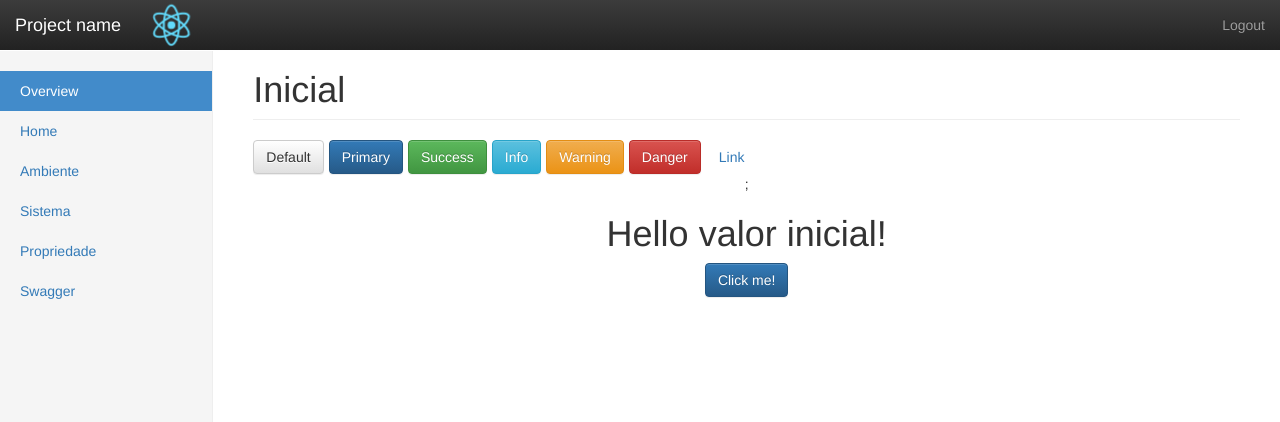
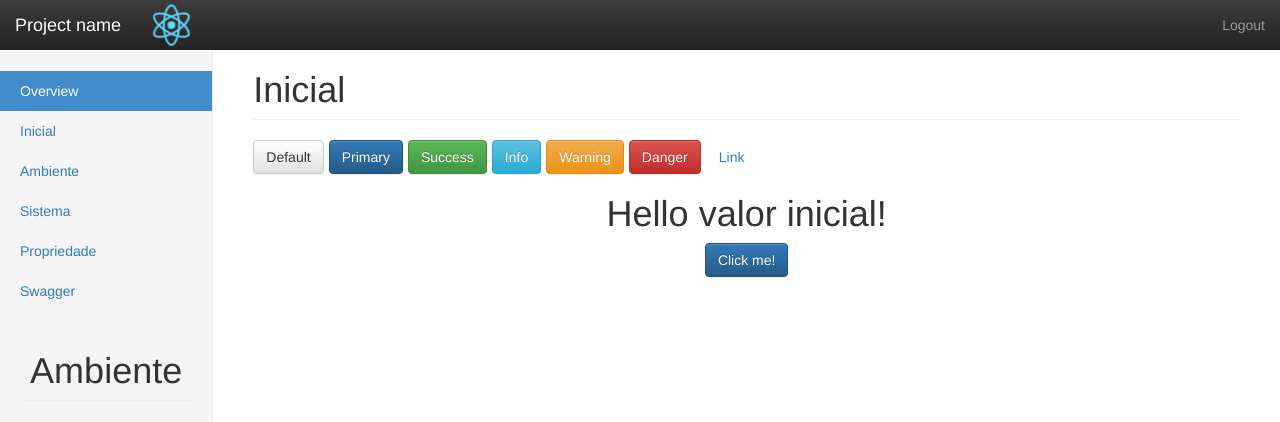
Before and after one commit to marcusjpl/reactClient, a React (Create React App) app: page /ambiente in a window 1280 px wide. Shown: the top 422 px of the page. Built offline with nearby package versions, Linux system fonts and the light colour scheme.

Commit message:
Adicionando Router

```diff
--- a/package.json
+++ b/package.json
@@ -8,6 +8,7 @@
     "react": "^16.4.1",
     "react-bootstrap": "^0.32.1",
     "react-dom": "^16.4.1",
+    "react-router-dom": "^4.3.1",
     "react-scripts": "1.1.4"
   },
   "scripts": {
--- a/src/App.js
+++ b/src/App.js
@@ -2,7 +2,6 @@ import React, { Component } from 'react';
 import { Navbar, Jumbotron, Button, Badge, ButtonToolbar } from 'react-bootstrap';
 import $ from 'jquery';
 import Hello from './componentes/Hello';
-import logo from './logo.svg';
 import './App.css';
 
 
@@ -30,7 +29,7 @@ class App extends Component {
           <Button bsStyle="danger">Danger</Button>
           {/* Deemphasize a button by making it look like a link while maintaining button behavior */}
           <Button bsStyle="link">Link</Button>
-        </ButtonToolbar>;
+        </ButtonToolbar>
 
 
         <Hello message = "oi"></Hello>
--- a/src/template/Menu.js
+++ b/src/template/Menu.js
@@ -1,18 +1,24 @@
 import React, { Component } from 'react';
-import { Navbar, Jumbotron, Button, Badge, ButtonToolbar } from 'react-bootstrap';
+import { Button } from 'react-bootstrap';
+import { BrowserRouter as Router, Switch, Route, Link } from 'react-router-dom'
+import Ambiente from '../view/Ambiente';
+import Sistema from '../view/Sistema';
+import Inicial from '../view/Inicial';
 
 export default class Menu extends React.Component {
 
     render() {
          return (
+
+           <Router>
            <div className="col-sm-3 col-md-2 sidebar">
              <ul className="nav nav-sidebar">
                <li className="active"><a href="#">Overview <span className="sr-only">(current)</span></a></li>
-               <li><a href="#">Home</a></li>
-               <li><a href="#">Ambiente</a></li>
-               <li><a href="#">Sistema</a></li>
-               <li><a href="#">Propriedade</a></li>
-               <li><a href="#">Swagger</a></li>
+               <li><Link to={'/'}>Inicial</Link></li>
+               <li><Link to={'/ambiente'}>Ambiente</Link></li>
+               <li><Link to={'/sistema'}>Sistema</Link></li>
+               <li><Link to={'/propriedade'}>Propriedade</Link></li>
+               <li><Link to={'/swagger'}>Swagger</Link></li>
              </ul>
           {/*   <ul className="nav nav-sidebar">
                <li><a href="">Nav item</a></li>
@@ -26,7 +32,15 @@ export default class Menu extends React.Component {
                <li><a href="">One more nav</a></li>
                <li><a href="">Another nav item</a></li>
              </ul>*/}
+
+             <Switch>
+               <Route exact path="/" component={Inicial} />
+               <Route path="/ambiente" component={Ambiente} />
+               <Route path="/sistema" component={Sistema} />
+             </Switch>
+
            </div>
+         </Router>
         )
     }
 }
--- /dev/null
+++ b/src/view/Ambiente.js
@@ -0,0 +1,18 @@
+import React, { Component } from 'react';
+import { Button } from 'react-bootstrap';
+import $ from 'jquery';
+
+class Ambiente extends Component {
+  render() {
+    return (
+      <div className="App">
+
+          <h1 className="page-header">Ambiente</h1>
+
+
+      </div>
+    );
+  }
+}
+
+export default Ambiente;
--- /dev/null
+++ b/src/view/Inicial.js
@@ -0,0 +1,18 @@
+import React, { Component } from 'react';
+import { Button } from 'react-bootstrap';
+import $ from 'jquery';
+
+class Inicial extends Component {
+  render() {
+    return (
+      <div className="App">
+
+          <h1 className="page-header">Inicial</h1>
+
+
+      </div>
+    );
+  }
+}
+
+export default Inicial;
--- /dev/null
+++ b/src/view/Sistema.js
@@ -0,0 +1,18 @@
+import React, { Component } from 'react';
+import { Button } from 'react-bootstrap';
+import $ from 'jquery';
+
+class Sistema extends Component {
+  render() {
+    return (
+      <div className="App">
+
+          <h1 className="page-header">Sistema</h1>
+
+
+      </div>
+    );
+  }
+}
+
+export default Sistema;
```
Also changed, not shown: 1 other file (tests, documents, lock files or other folders).
